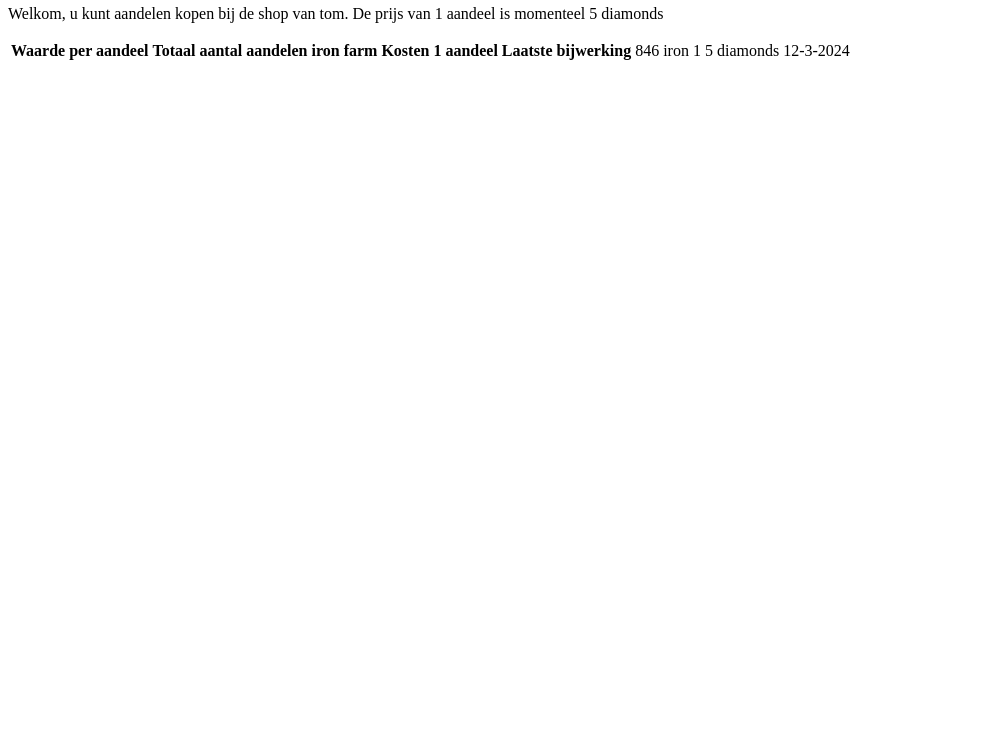
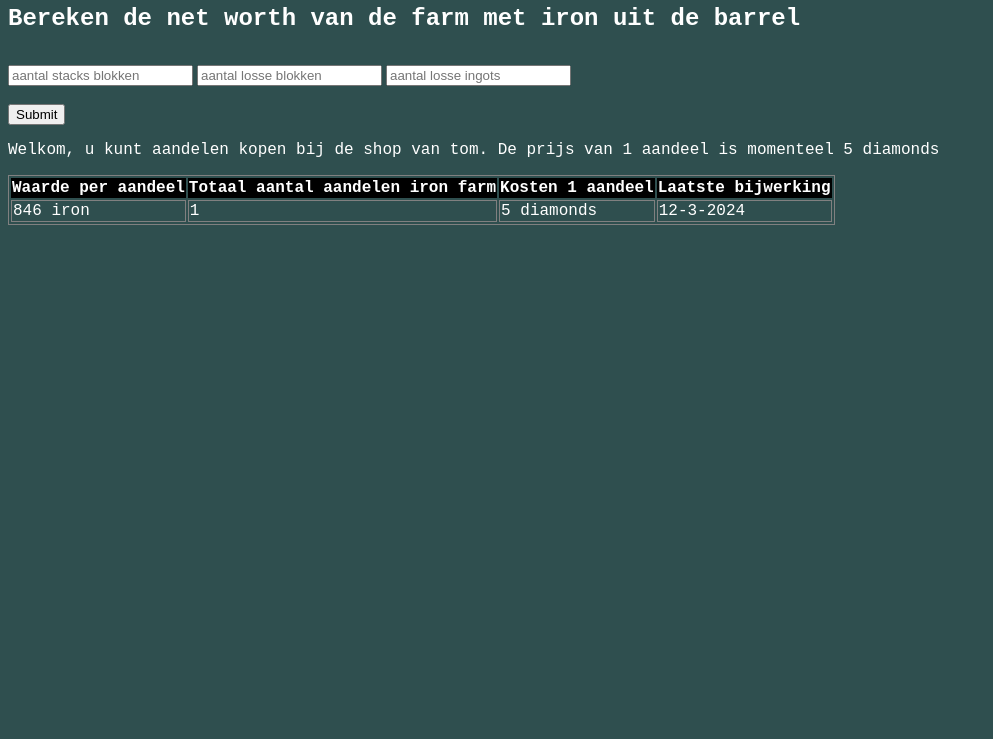
Before and after one commit to mandemt/stock, a plain HTML site: page index.html in a window 1280 px wide. Shown: the part 61-800 px from the top of the page, without its empty margins (0-993 px from the left). Drawn offline with Linux system fonts and the light colour scheme.

Commit message:
calculator

```diff
--- a/index.html
+++ b/index.html
@@ -1,15 +1,60 @@
 <html>
 <h1>aandelen iron farm</h1>
+<h2>Bereken de net worth van de farm met iron uit de barrel</h2>
+<input id="aantalstacks" placeholder="aantal stacks blokken" type="text"></input>
+<input id="aantalblocks"  placeholder="aantal losse blokken" type="text"></input>
+<input id="aantalingots" placeholder="aantal losse ingots" type="text"></input>
+<input type=""text id="networth"></p>
+
+<input type="submit" onClick="calculateFunction(event)"></input>
 <p>Welkom, u kunt aandelen kopen bij de shop van tom. De prijs van 1 aandeel is momenteel 5 diamonds</p>
 <table>
+    <tr>
     <th>Waarde per aandeel</th>
     <th>Totaal aantal aandelen iron farm</th>
     <th>Kosten 1 aandeel</th>
     <th>Laatste bijwerking</th>
-
+</tr>
+<tr>
     <td>846 iron</td>
     <td>1</td>
     <td>5 diamonds</td>
     <td>12-3-2024</td>
+</tr>
 </table>
+<style>
+    body{
+        background-color: darkslategray;
+    }
+    h1, h2, p, table{
+        color: white;
+        font-family:'Courier New', Courier, monospace
+    }
+    #networth{
+        font-size: 30px;
+        color:gold;
+        background-color: transparent;
+        border: none;
+    }
+    table, td{
+        border: 1px solid gray;
+        table-layout: auto;
+    }
+    th{
+        background-color: black;
+    }
+</style>
+<script>
+        let worth = document.getElementById("networth")
+        worth.value = ""
+
+    function calculateFunction(event){
+        let stacks = document.getElementById("aantalstacks").value
+        let blocks = document.getElementById("aantalblocks").value
+        let ingots = document.getElementById("aantalingots").value
+        let netWorth = Number(ingots) + ((Number(stacks) * 64 + Number(blocks)) * 9)
+        console.log(netWorth)
+        worth.value = netWorth
+    }
+    </script>
 </html>
```
